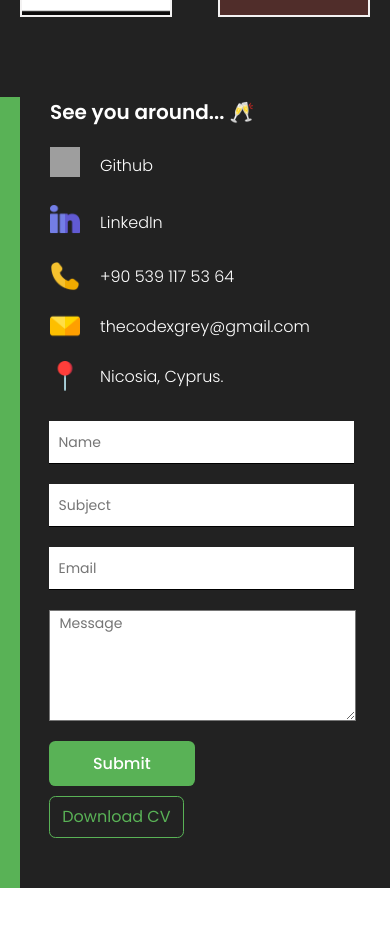
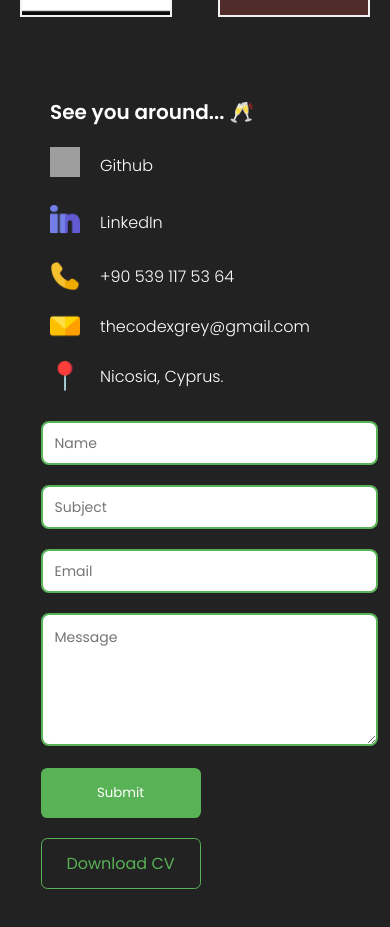
Before and after one commit to Codexgrey/Portfolio, a React (Create React App) app: page / in a window 390 px wide. Shown: the part 3032-3959 px from the top of the page. Before the commit the page ends 3920 px from the top, so only its background shows below. Built offline with nearby package versions, Linux system fonts and the light colour scheme; grey boxes are pictures that could not be loaded.

Commit message:
feature: toast message, emailjs update

```diff
--- a/src/components/contact/Contact.jsx
+++ b/src/components/contact/Contact.jsx
@@ -31,20 +31,20 @@ const Contact = () => {
       .then(
         (result) => {
           console.log(result.text);
-          setDone(true)
+          setDone(true);
+          // resets text after hitting submit button
+          e.target.reset();
         },
 
         (error) => {
           console.log(error.text);
         }
       );
-      // resets text after hitting submit button
-      e.target.reset();
   };
 
   return (
     <div className="c">
-      <div className="c-bg"></div>
+      {/* <div className="c-bg"></div> */}
       <div className="c-wrapper">
         <div className="c-left">
           <h1 className="c-title">See you around... 🥂</h1>
@@ -88,9 +88,12 @@ const Contact = () => {
             <input style={{backgroundColor: darkMode && "#fff"}} type="text" placeholder="Subject" name="user_subject" />
             <input style={{backgroundColor: darkMode && "#fff"}} type="text" placeholder="Email" name="user_email" />
             <textarea style={{backgroundColor: darkMode && "#fff"}} rows="5" placeholder="Message" name="message" />
-            <button>Submit</button>
-            {done}
-            <a id="cv" href={CV} download>Download CV</a>
+
+            <div className="c-actions">
+              <button type="submit">Submit</button>
+              <a id="cv" href={CV} download>Download CV</a>
+            </div>
+            {done && <p className="c-success">Thank you for your message... 🥂</p>}
           </form>
         </div>
       </div>
--- a/src/components/contact/contact.css
+++ b/src/components/contact/contact.css
@@ -51,7 +51,6 @@
 }
 
 #cv {
-  width: max-content;
   display: inline-block;
   color: #59b256;
   padding: 0.75rem 1.2rem;
@@ -59,7 +58,7 @@
   cursor: pointer;
   border: 1px solid #59b256;
   text-decoration: none;
-  margin-left: 20px;
+  transition: all 0.2s ease;
 }
 
 #cv:hover {
@@ -72,30 +71,72 @@ form {
 }
 
 input {
-    width: 50%;
+  width: 70%;
   height: 50px;
-    border: none;
-    border-bottom: 1px solid black;
+  border: 2px solid #59b256;
+  border-radius: 8px;
   margin: 10px 0px;
   font-size: 14px;
-    padding-left: 10px;
+  padding: 0 12px;
+  outline: none;
 }
 
 textarea {
-    width: 100%;
+  width: 70%;
   margin: 10px 0px;
   font-size: 14px;
-    padding-left: 10px;
+  padding: 12px;
+  border: 2px solid #59b256;
+  border-radius: 8px;
+  outline: none;
 }
 
 button {
   border: none;
   border-radius: 0.4rem;
+  width: 160px;
   padding: 15px;
   background-color: #59b256;
   color: white;
+  cursor: pointer;
+}
+
+
+.c-actions {
+  width: 70%;
+  display: flex;
+  justify-content: flex-start;
+  align-items: center;
+  margin-top: 12px;
+  gap: 20px;
+}
+
+.c-success {
+  position: fixed;
+  right: 32px;
+  bottom: 32px;
+  z-index: 999;
+  background: #59b256;
+  color: #fff;
+  padding: 14px 18px;
+  border-radius: 10px;
+  font-size: 14px;
   font-weight: 500;
-    cursor: pointer;
+  box-shadow: 0 10px 30px rgba(0, 0, 0, 0.25);
+  max-width: 320px;
+  width: max-content;
+  animation: toastSlideIn 0,3s ease-in-out;
+}
+
+@keyframes toastSlideIn {
+  from {
+    opacity: 0;
+    transform: translateY(12px);
+  }
+  to {
+    opacity: 1;
+    transform: translateY(0);
+  }
 }
 
 
@@ -110,7 +151,7 @@ button {
     }
 
     .c-title {
-      font-size: 30px;
+      font-size: 25px;
     }
 
     .c-info-item {
@@ -130,24 +171,31 @@ button {
     }
 
     input {
-      width: 35%;
+      width: 320px;
       height: 40px;
       margin: 10px;
       margin-left: 0;
     }
 
-    button {
-      margin-top: 10px;
-      font-weight: 500;
-      font-size: 16px;
-      padding: 10px;
-      width: 50%;
+    textarea {
+      width: 320px;
     }
 
-    #cv {
-      margin-top: 10px;
-      margin-left: 0px;
-      padding: 0.45rem .8rem;
+    .c-actions {
+      width: 100%;
+      display: flex;
+      flex-direction: row;
+      align-items: flex-start;
+      gap: 20px;
+      margin-top: 12px;
+    }
+
+    .c-actions button,
+    .c-actions #cv {
+      width: 160px;
+      text-align: center;
+      margin: 0;
+      box-sizing: border-box;
     }
 
     #cv:hover {
@@ -186,7 +234,6 @@ button {
       width: max-content;
       margin-top: 0px;
       display: flex;
-        /* flex-wrap: wrap; */
     }
 
     input {
@@ -196,19 +243,41 @@ button {
       margin-left: 0;
     }
 
-      button {
-        padding: 10px;
-        width: 50%;
+    textarea {
+      width: 100%;
     }
 
-      #cv {
-        margin-top: 10px;
-        margin-left: 0px;
-        padding: 0.45rem .8rem;
+    .c-actions {
+      width: 100%;
+      display: flex;
+      flex-direction: column;
+      align-items: flex-start;
+      gap: 20px;
+      margin-top: 12px;
     }
 
-      #cv:hover {
+    .c-actions button,
+    .c-actions #cv {
+      width: 160px;
+      text-align: center;
+      margin: 0;
+      box-sizing: border-box;
+    }
+
+    #cv:active {
       background-color: #59b256;
       color: #fff;
     }
+
+    .c-success {
+      right: 5%;
+      left: 13%;
+      margin-top: auto;
+      bottom: 20px;
+      width: 65%;
+      font-size: 13px;
+      padding: 12px 14px;
+      border-radius: 8px;
+      text-align: center;
     }
+  }
```
Lines whose indentation alone changed are shown as unchanged.
